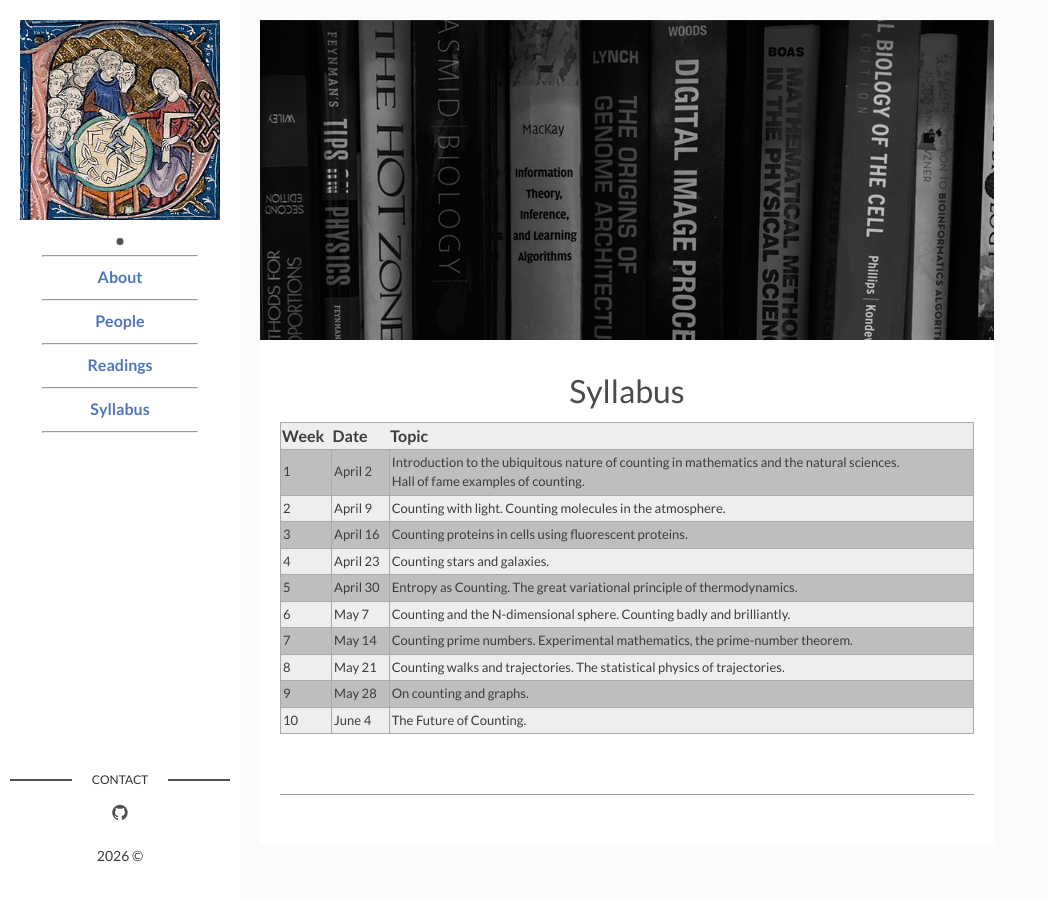
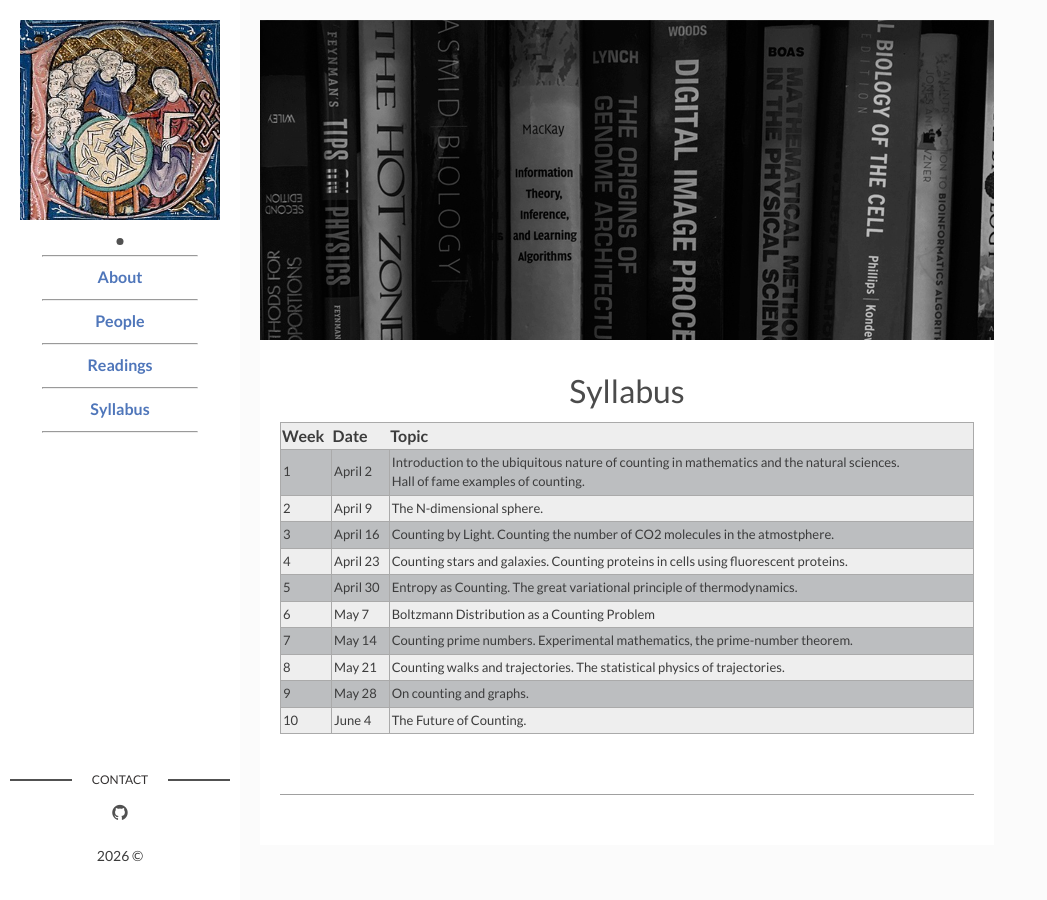
Before and after one commit to RPGroup-PBoC/counting, a Jekyll site: the page built from page03_syllabus.md, in a window 1280 px wide. Shown: the whole page, without its empty margins (0-1047 px from the left). Built offline with Jekyll 4.4.1, drawn with Linux system fonts in a browser that asks for light colours.

Commit message:
Updating syllabus.

```diff
--- a/_data/syllabus.yaml
+++ b/_data/syllabus.yaml
@@ -10,21 +10,21 @@
   date: April 9
   week: 2
   topic: >
-    Counting with light. Counting molecules in the atmosphere.
+    The N-dimensional sphere.
   # reading: TBA.
 
 - day:
   date: April 16
   week: 3
   topic: >
-    Counting proteins in cells using fluorescent proteins.
+    Counting by Light. Counting the number of CO2 molecules in the atmostphere.
   # reading: TBA.
 
 - day:
   date: April 23
   week: 4
   topic: >
-    Counting stars and galaxies.
+    Counting stars and galaxies. Counting proteins in cells using fluorescent proteins.
   # reading: TBA.
 
 - day:
@@ -38,7 +38,7 @@
   date: May 7
   week: 6
   topic: >
-    Counting and the N-dimensional sphere. Counting badly and brilliantly.
+    Boltzmann Distribution as a Counting Problem
   # reading: TBA.
 
 - day:
```
